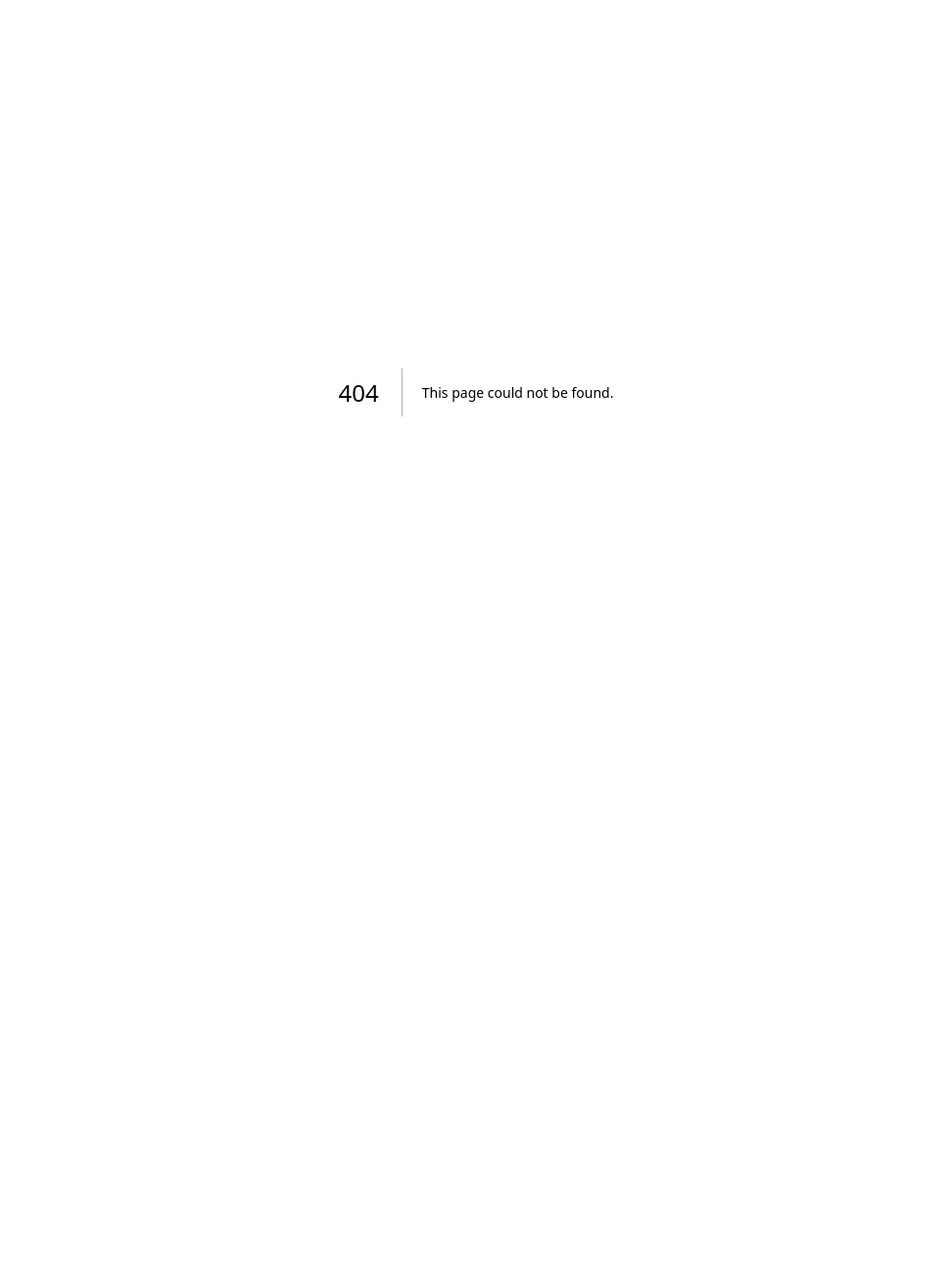
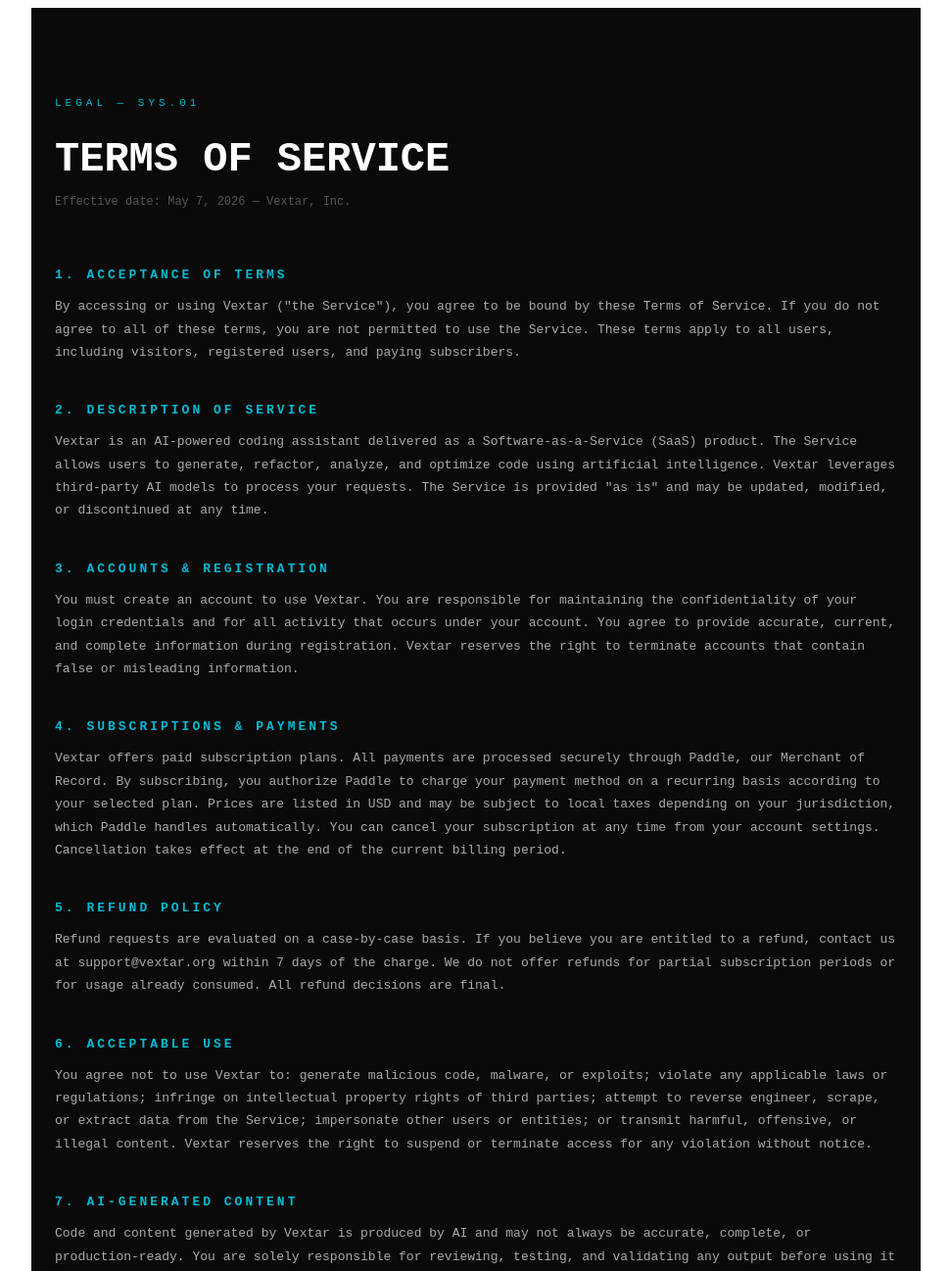
Before and after one commit to Vextarhq/vextar-app, a Next.js app: page /terms in a window 1280 px wide. Before the commit this address had no page. Shown: the top 1297 px of the page at 98% size, without its empty margins (154-1125 px from the left). Before the commit the page ends 800 px from the top, so only its background shows below. Built offline with nearby package versions, Linux system fonts and the light colour scheme.

Commit message:
Create page.js

```diff
--- /dev/null
+++ b/app/terms/page.js
@@ -0,0 +1,79 @@
+export default function Terms() {
+  return (
+    <main style={{
+      maxWidth: '860px', margin: '0 auto', padding: '80px 24px',
+      fontFamily: 'monospace', color: '#e0e0e0', background: '#0a0a0a', minHeight: '100vh'
+    }}>
+      <p style={{color: '#00bcd4', fontSize: '11px', letterSpacing: '4px', marginBottom: '8px'}}>LEGAL — SYS.01</p>
+      <h1 style={{fontSize: '42px', fontWeight: 900, color: '#fff', marginBottom: '4px'}}>TERMS OF SERVICE</h1>
+      <p style={{color: '#555', fontSize: '12px', marginBottom: '60px'}}>Effective date: May 7, 2026 — Vextar, Inc.</p>
+
+      <section style={{marginBottom: '40px'}}>
+        <h2 style={{color: '#00bcd4', fontSize: '13px', letterSpacing: '3px'}}>1. ACCEPTANCE OF TERMS</h2>
+        <p style={{lineHeight: '1.8', color: '#aaa'}}>By accessing or using Vextar ("the Service"), you agree to be bound by these Terms of Service. If you do not agree to all of these terms, you are not permitted to use the Service. These terms apply to all users, including visitors, registered users, and paying subscribers.</p>
+      </section>
+
+      <section style={{marginBottom: '40px'}}>
+        <h2 style={{color: '#00bcd4', fontSize: '13px', letterSpacing: '3px'}}>2. DESCRIPTION OF SERVICE</h2>
+        <p style={{lineHeight: '1.8', color: '#aaa'}}>Vextar is an AI-powered coding assistant delivered as a Software-as-a-Service (SaaS) product. The Service allows users to generate, refactor, analyze, and optimize code using artificial intelligence. Vextar leverages third-party AI models to process your requests. The Service is provided "as is" and may be updated, modified, or discontinued at any time.</p>
+      </section>
+
+      <section style={{marginBottom: '40px'}}>
+        <h2 style={{color: '#00bcd4', fontSize: '13px', letterSpacing: '3px'}}>3. ACCOUNTS & REGISTRATION</h2>
+        <p style={{lineHeight: '1.8', color: '#aaa'}}>You must create an account to use Vextar. You are responsible for maintaining the confidentiality of your login credentials and for all activity that occurs under your account. You agree to provide accurate, current, and complete information during registration. Vextar reserves the right to terminate accounts that contain false or misleading information.</p>
+      </section>
+
+      <section style={{marginBottom: '40px'}}>
+        <h2 style={{color: '#00bcd4', fontSize: '13px', letterSpacing: '3px'}}>4. SUBSCRIPTIONS & PAYMENTS</h2>
+        <p style={{lineHeight: '1.8', color: '#aaa'}}>Vextar offers paid subscription plans. All payments are processed securely through Paddle, our Merchant of Record. By subscribing, you authorize Paddle to charge your payment method on a recurring basis according to your selected plan. Prices are listed in USD and may be subject to local taxes depending on your jurisdiction, which Paddle handles automatically. You can cancel your subscription at any time from your account settings. Cancellation takes effect at the end of the current billing period.</p>
+      </section>
+
+      <section style={{marginBottom: '40px'}}>
+        <h2 style={{color: '#00bcd4', fontSize: '13px', letterSpacing: '3px'}}>5. REFUND POLICY</h2>
+        <p style={{lineHeight: '1.8', color: '#aaa'}}>Refund requests are evaluated on a case-by-case basis. If you believe you are entitled to a refund, contact us at support@vextar.org within 7 days of the charge. We do not offer refunds for partial subscription periods or for usage already consumed. All refund decisions are final.</p>
+      </section>
+
+      <section style={{marginBottom: '40px'}}>
+        <h2 style={{color: '#00bcd4', fontSize: '13px', letterSpacing: '3px'}}>6. ACCEPTABLE USE</h2>
+        <p style={{lineHeight: '1.8', color: '#aaa'}}>You agree not to use Vextar to: generate malicious code, malware, or exploits; violate any applicable laws or regulations; infringe on intellectual property rights of third parties; attempt to reverse engineer, scrape, or extract data from the Service; impersonate other users or entities; or transmit harmful, offensive, or illegal content. Vextar reserves the right to suspend or terminate access for any violation without notice.</p>
+      </section>
+
+      <section style={{marginBottom: '40px'}}>
+        <h2 style={{color: '#00bcd4', fontSize: '13px', letterSpacing: '3px'}}>7. AI-GENERATED CONTENT</h2>
+        <p style={{lineHeight: '1.8', color: '#aaa'}}>Code and content generated by Vextar is produced by AI and may not always be accurate, complete, or production-ready. You are solely responsible for reviewing, testing, and validating any output before using it in production environments. Vextar does not guarantee the correctness, security, or fitness for purpose of AI-generated output.</p>
+      </section>
+
+      <section style={{marginBottom: '40px'}}>
+        <h2 style={{color: '#00bcd4', fontSize: '13px', letterSpacing: '3px'}}>8. INTELLECTUAL PROPERTY</h2>
+        <p style={{lineHeight: '1.8', color: '#aaa'}}>The Vextar name, logo, interface, and underlying technology are the intellectual property of Vextar, Inc. You retain ownership of any code or content you input into the Service. Code generated by Vextar in response to your prompts is provided to you for your use, subject to any restrictions imposed by the underlying AI model provider.</p>
+      </section>
+
+      <section style={{marginBottom: '40px'}}>
+        <h2 style={{color: '#00bcd4', fontSize: '13px', letterSpacing: '3px'}}>9. LIMITATION OF LIABILITY</h2>
+        <p style={{lineHeight: '1.8', color: '#aaa'}}>To the maximum extent permitted by law, Vextar and its affiliates shall not be liable for any indirect, incidental, special, consequential, or punitive damages, including loss of profits, data, or business opportunities, arising from your use of the Service. Our total liability to you for any claim shall not exceed the amount you paid to Vextar in the 3 months preceding the claim.</p>
+      </section>
+
+      <section style={{marginBottom: '40px'}}>
+        <h2 style={{color: '#00bcd4', fontSize: '13px', letterSpacing: '3px'}}>10. DISCLAIMER OF WARRANTIES</h2>
+        <p style={{lineHeight: '1.8', color: '#aaa'}}>The Service is provided "as is" and "as available" without warranties of any kind, either express or implied. Vextar does not warrant that the Service will be uninterrupted, error-free, or free of harmful components.</p>
+      </section>
+
+      <section style={{marginBottom: '40px'}}>
+        <h2 style={{color: '#00bcd4', fontSize: '13px', letterSpacing: '3px'}}>11. GOVERNING LAW</h2>
+        <p style={{lineHeight: '1.8', color: '#aaa'}}>These Terms are governed by and construed in accordance with applicable international commercial law. Any disputes shall be resolved through binding arbitration or in a court of competent jurisdiction, at Vextar's discretion.</p>
+      </section>
+
+      <section style={{marginBottom: '40px'}}>
+        <h2 style={{color: '#00bcd4', fontSize: '13px', letterSpacing: '3px'}}>12. CHANGES TO TERMS</h2>
+        <p style={{lineHeight: '1.8', color: '#aaa'}}>We reserve the right to update these Terms at any time. We will notify users of significant changes via email or an in-app notice. Continued use of the Service after changes take effect constitutes your acceptance of the revised Terms.</p>
+      </section>
+
+      <section style={{marginBottom: '60px'}}>
+        <h2 style={{color: '#00bcd4', fontSize: '13px', letterSpacing: '3px'}}>13. CONTACT</h2>
+        <p style={{lineHeight: '1.8', color: '#aaa'}}>For legal inquiries or questions about these Terms, contact us at: <a href="mailto:support@vextar.org" style={{color: '#00bcd4'}}>support@vextar.org</a></p>
+      </section>
+
+      <p style={{color: '#333', fontSize: '11px', borderTop: '1px solid #1a1a1a', paddingTop: '20px'}}>© 2026 Vextar, Inc. All rights reserved.</p>
+    </main>
+  );
+}
```
